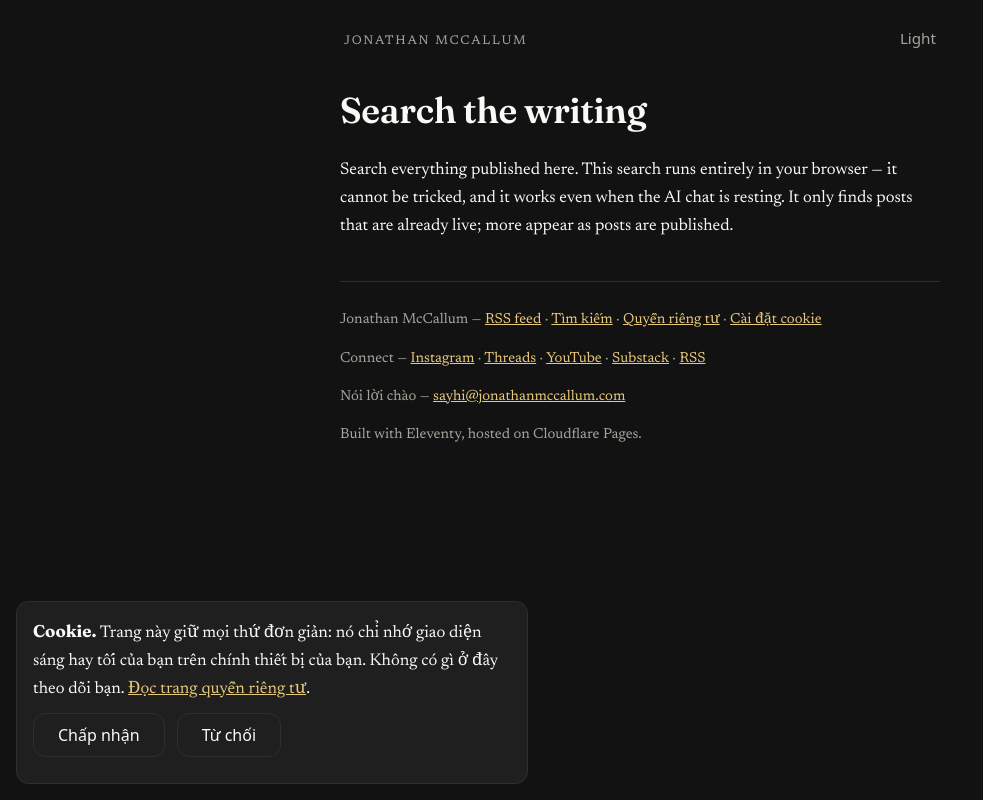
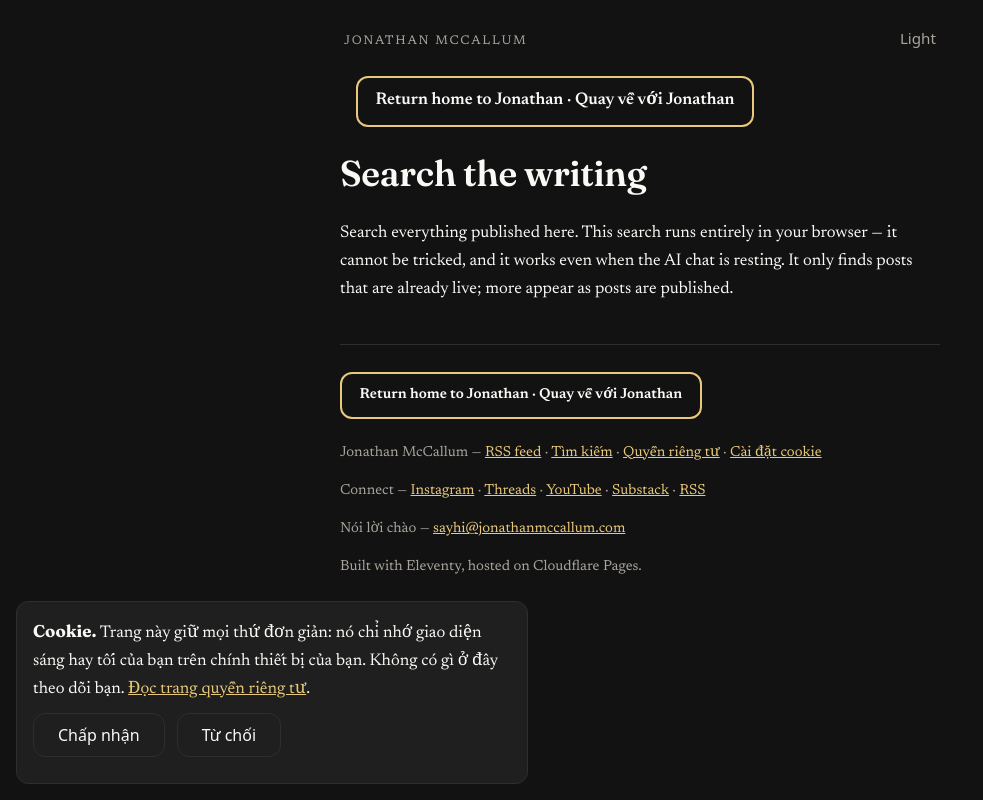
Before and after one commit to streamjonathan/jonathanmccallum-vi, an Eleventy site: page search.njk in a window 1280 px wide. Shown: the whole page, without its empty margins (0-983 px from the left). Built offline with nearby package versions, Linux system fonts and the light colour scheme; Eleventy itself is replaced by a stand-in of ours; files that its build step writes are made by us from their sources.

Commit message:
Return-home button on every page, top and bottom [vi]

```diff
--- a/_includes/layouts/base.njk
+++ b/_includes/layouts/base.njk
@@ -110,10 +110,14 @@
   <a class="site-header__title" href="/">Jonathan McCallum</a>
   <button id="theme-toggle" type="button">Tối</button>
 </header>
+<nav class="return-home-bar" aria-label="English version">
+  <a class="return-home" href="https://jonathanmccallum.com{{ page.url }}">Return home to Jonathan <span lang="vi">· Quay về với Jonathan</span></a>
+</nav>
 <main id="main">
 {{ content | safe }}
 </main>
 <footer class="site-footer">
+  <p><a class="return-home" href="https://jonathanmccallum.com{{ page.url }}">Return home to Jonathan <span lang="vi">· Quay về với Jonathan</span></a></p>
   <p>{{ site.title }} — <a href="/feed/">RSS feed</a> · <a href="/search/">Tìm kiếm</a> · <a href="/privacy/">Quyền riêng tư</a> · <a href="#" id="cookie-settings">Cài đặt cookie</a></p>
   <p>Connect — <a href="https://www.instagram.com/jonamccallum">Instagram</a> · <a href="https://www.threads.com/@jonamccallum">Threads</a> · <a href="https://www.youtube.com/@Jonathanmccallum1">YouTube</a> · <a href="https://jonamccallum.substack.com">Substack</a> · <a href="/feed/">RSS</a></p>
   <p>Nói lời chào — <a href="#" data-contact-email data-contact-email-text>Gửi email cho tôi</a></p>
--- a/css/style.css
+++ b/css/style.css
@@ -473,3 +473,8 @@ button[type="submit"] {
 .suggest-carousel__more { color: var(--muted); }
 /* Interview questions are bilingual: the English question sits under the native one, smaller and muted. */
 .interview-question__en { display: block; color: var(--muted); font-size: 0.9rem; font-weight: 400; margin-top: 0.35rem; }
+/* Return-home button: every lang page links back to the English original, top and bottom. */
+.return-home-bar { padding: 0.75rem 1rem 0; }
+.return-home { display: inline-block; padding: 0.6rem 1.1rem; border: 2px solid var(--link); border-radius: 0.75rem; font-weight: 600; text-decoration: none; color: var(--text); }
+.return-home:hover, .return-home:focus-visible { background: var(--field-bg); }
+.site-footer .return-home { margin-bottom: 0.5rem; }
```
